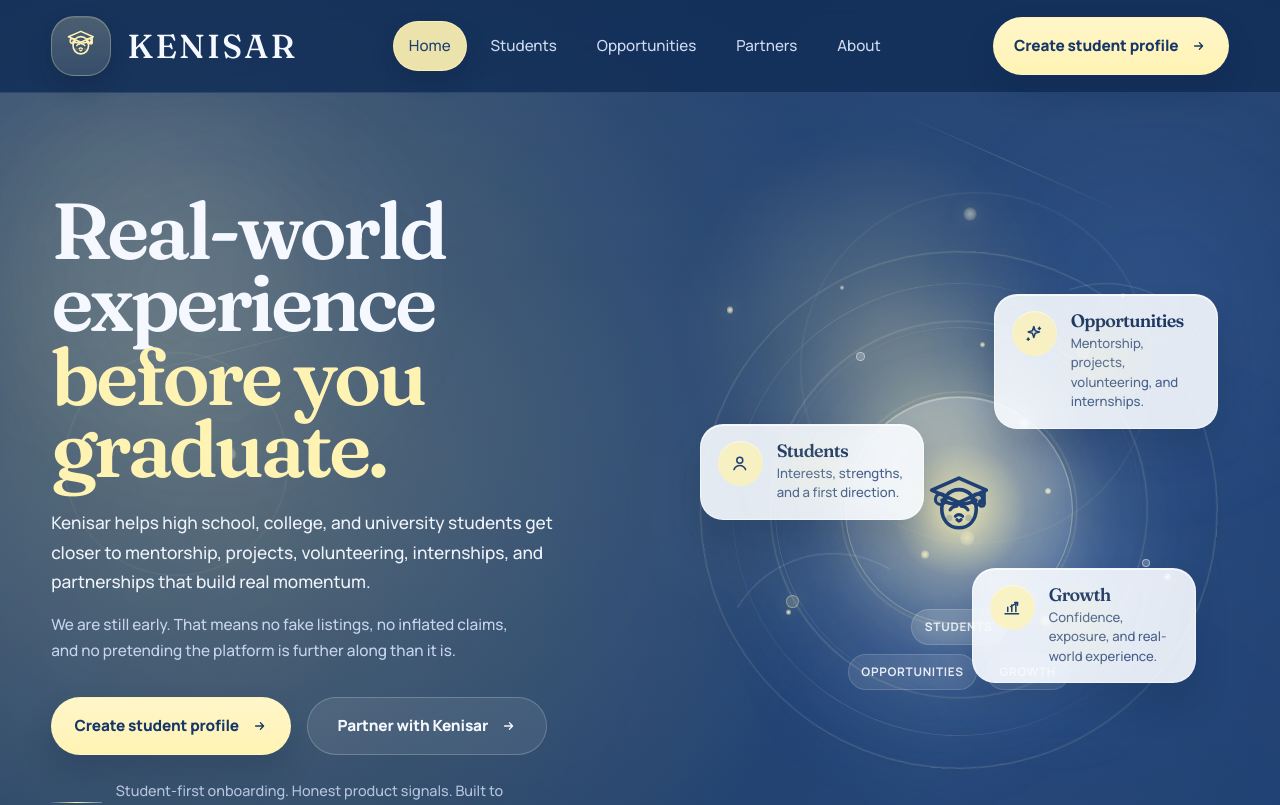
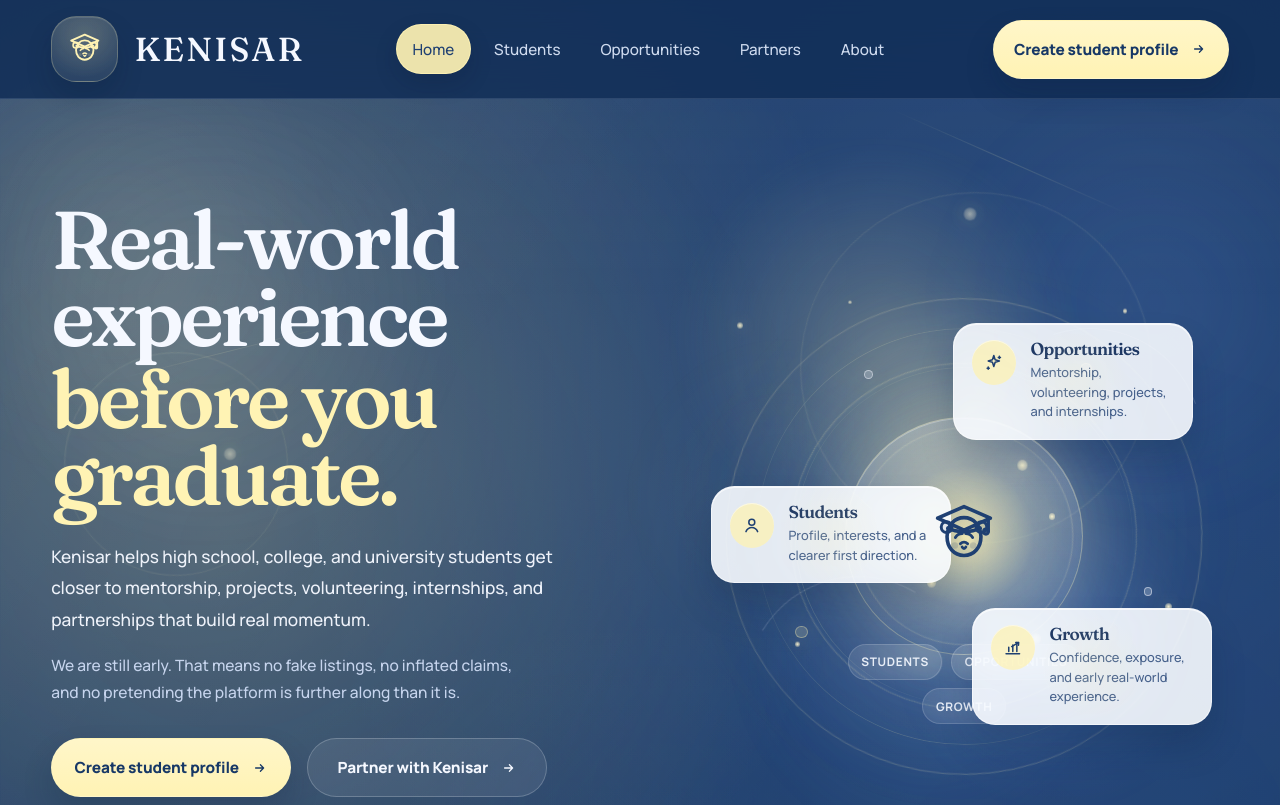
Before and after one commit to Bhanu099-07/kenisar-off, a React (Vite) app: page / in a window 1280 px wide. Shown: the top 805 px of the page. Built offline with nearby package versions, Linux system fonts and the light colour scheme; no server answers.

Commit message:
Fix logo hero layout and site polish

```diff
--- a/src/App.css
+++ b/src/App.css
@@ -12,6 +12,34 @@
     radial-gradient(circle at 82% 10%, rgba(131, 173, 255, 0.18), transparent 20%),
     radial-gradient(circle at 52% 34%, rgba(255, 243, 180, 0.08), transparent 28%),
     linear-gradient(180deg, #163663 0 64rem, #f7f8fb 64rem 100%);
+}
+
+.page-shell--students {
+  background:
+    radial-gradient(circle at 14% 8%, rgba(255, 243, 180, 0.26), transparent 18%),
+    radial-gradient(circle at 84% 12%, rgba(149, 188, 255, 0.18), transparent 18%),
+    linear-gradient(180deg, #1a447c 0 39rem, #f7f8fb 39rem 100%);
+}
+
+.page-shell--opportunities {
+  background:
+    radial-gradient(circle at 12% 10%, rgba(255, 243, 180, 0.22), transparent 18%),
+    radial-gradient(circle at 88% 14%, rgba(149, 188, 255, 0.16), transparent 16%),
+    linear-gradient(180deg, #18406f 0 37rem, #f5f7fc 37rem 100%);
+}
+
+.page-shell--partners {
+  background:
+    radial-gradient(circle at 16% 8%, rgba(255, 243, 180, 0.2), transparent 18%),
+    radial-gradient(circle at 84% 10%, rgba(138, 182, 255, 0.18), transparent 20%),
+    linear-gradient(180deg, #173b69 0 40rem, #f6f8fd 40rem 100%);
+}
+
+.page-shell--about {
+  background:
+    radial-gradient(circle at 18% 8%, rgba(255, 243, 180, 0.24), transparent 16%),
+    radial-gradient(circle at 84% 12%, rgba(152, 194, 255, 0.14), transparent 18%),
+    linear-gradient(180deg, #1b467f 0 36rem, #f7f8fb 36rem 100%);
 }
 
 .site-header,
@@ -56,26 +84,29 @@
   display: inline-flex;
   align-items: center;
   justify-content: center;
-  width: 3.35rem;
-  height: 3.35rem;
-  border-radius: 1.2rem;
-  border: 1px solid rgba(255, 243, 180, 0.28);
-  background:
-    linear-gradient(180deg, rgba(255, 243, 180, 0.18), rgba(255, 243, 180, 0.08)),
-    rgba(245, 248, 255, 0.06);
+  width: 3.9rem;
+  height: 3.9rem;
+  padding: 0.42rem;
+  border-radius: 1.45rem;
+  border: 1px solid rgba(255, 243, 180, 0.24);
+  background:
+    radial-gradient(circle at 50% 35%, rgba(255, 243, 180, 0.16), transparent 72%),
+    linear-gradient(180deg, rgba(255, 243, 180, 0.12), rgba(255, 243, 180, 0.04)),
+    rgba(245, 248, 255, 0.05);
   box-shadow:
     inset 0 1px 0 rgba(255, 255, 255, 0.1),
-    0 12px 24px rgba(8, 21, 44, 0.22);
+    0 14px 26px rgba(8, 21, 44, 0.18);
 }
 
 .brand-mark {
-  width: 2.35rem;
-  height: 2.35rem;
+  width: 3rem;
+  height: 3rem;
   display: inline-flex;
   align-items: center;
   justify-content: center;
   flex: 0 0 auto;
   color: var(--color-accent);
+  transform: translateY(1px);
 }
 
 .brand-copy {
@@ -324,7 +355,7 @@
 }
 
 .section--narrow {
-  max-width: 58rem;
+  max-width: 64rem;
   margin-inline: auto;
 }
 
@@ -677,6 +708,18 @@
 
 .footer-brand .brand {
   margin-bottom: 1rem;
+}
+
+.footer-brand .brand-mark-shell {
+  width: 4.45rem;
+  height: 4.45rem;
+  padding: 0.5rem;
+  border-radius: 1.65rem;
+}
+
+.footer-brand .brand-mark {
+  width: 3.35rem;
+  height: 3.35rem;
 }
 
 .footer-brand p,
@@ -771,6 +814,30 @@
       linear-gradient(180deg, #163663 0 58rem, #f7f8fb 58rem 100%);
   }
 
+  .page-shell--students {
+    background:
+      radial-gradient(circle at 18% 8%, rgba(255, 243, 180, 0.22), transparent 18%),
+      linear-gradient(180deg, #1a447c 0 34rem, #f7f8fb 34rem 100%);
+  }
+
+  .page-shell--opportunities {
+    background:
+      radial-gradient(circle at 18% 8%, rgba(255, 243, 180, 0.2), transparent 18%),
+      linear-gradient(180deg, #18406f 0 34rem, #f5f7fc 34rem 100%);
+  }
+
+  .page-shell--partners {
+    background:
+      radial-gradient(circle at 18% 8%, rgba(255, 243, 180, 0.2), transparent 18%),
+      linear-gradient(180deg, #173b69 0 35rem, #f6f8fd 35rem 100%);
+  }
+
+  .page-shell--about {
+    background:
+      radial-gradient(circle at 18% 8%, rgba(255, 243, 180, 0.2), transparent 18%),
+      linear-gradient(180deg, #1b467f 0 33rem, #f7f8fb 33rem 100%);
+  }
+
   .hero,
   .section,
   .page-hero,
@@ -830,8 +897,8 @@
 .page--home .hero--cinematic {
   position: relative;
   min-height: calc(100svh - 5rem);
-  grid-template-columns: minmax(0, 1.02fr) minmax(20rem, 0.98fr);
-  gap: clamp(3rem, 6vw, 6rem);
+  grid-template-columns: minmax(0, 1.04fr) minmax(22rem, 0.96fr);
+  gap: clamp(3.4rem, 6vw, 6.8rem);
   align-items: center;
   padding-top: clamp(3.75rem, 8vw, 6.5rem);
   padding-bottom: clamp(4.75rem, 8vw, 6rem);
@@ -866,37 +933,38 @@
 .page--home .hero__copy--cinematic {
   position: relative;
   z-index: 2;
-  max-width: 40rem;
+  max-width: 41rem;
+  padding-right: 0.25rem;
 }
 
 .page--home .hero__copy--cinematic h1 {
-  max-width: 11ch;
-  margin-bottom: 1.5rem;
-  font-size: clamp(3.5rem, 6.2vw, 6rem);
-  line-height: 0.9;
+  max-width: 9.6ch;
+  margin-bottom: 1.7rem;
+  font-size: clamp(3.7rem, 6.4vw, 6.15rem);
+  line-height: 0.94;
   letter-spacing: -0.045em;
 }
 
 .page--home .hero__copy--cinematic h1 span {
   display: block;
-  margin-top: 0.18rem;
+  margin-top: 0.28rem;
   color: var(--color-accent);
 }
 
 .page--home .hero__lead--cinematic {
   max-width: 34rem;
-  margin-bottom: 0.95rem;
+  margin-bottom: 1.05rem;
   color: rgba(245, 248, 255, 0.96);
   font-size: 1.08rem;
-  line-height: 1.72;
+  line-height: 1.82;
 }
 
 .page--home .hero__note--cinematic {
   max-width: 30rem;
   margin-bottom: 0;
   color: rgba(204, 218, 242, 0.96);
-  font-size: 0.96rem;
-  line-height: 1.7;
+  font-size: 0.97rem;
+  line-height: 1.75;
 }
 
 .page--home .button-row--hero-cinematic {
@@ -912,7 +980,7 @@
   display: inline-flex;
   align-items: center;
   gap: 0.85rem;
-  margin-top: 1.55rem;
+  margin-top: 1.8rem;
   max-width: 29rem;
 }
 
@@ -933,9 +1001,10 @@
 .page--home .hero-scene {
   position: relative;
   z-index: 2;
-  min-height: 38rem;
+  min-height: 40rem;
   display: grid;
   place-items: center;
+  padding-inline: 1rem;
 }
 
 .page--home .hero-scene__mesh,
@@ -1014,12 +1083,13 @@
 
 .page--home .orbit-system {
   position: relative;
-  width: min(100%, 38rem);
+  width: min(100%, 39.5rem);
   aspect-ratio: 1 / 1;
   display: grid;
   place-items: center;
   transform: translateY(calc(var(--scroll-shift) * 22px));
   transition: transform 220ms ease;
+  margin-inline: auto;
 }
 
 .page--home .orbit-system__ring,
@@ -1115,8 +1185,8 @@
 
 .page--home .orbit-system__core {
   position: relative;
-  width: 14.25rem;
-  height: 14.25rem;
+  width: 14.85rem;
+  height: 14.85rem;
   display: grid;
   place-items: center;
 }
@@ -1137,14 +1207,14 @@
 .page--home .orbit-system__core-logo {
   position: relative;
   z-index: 2;
-  width: 5.75rem;
-  height: 5.75rem;
+  width: 6.25rem;
+  height: 6.25rem;
   color: var(--color-dark);
 }
 
 .page--home .orbit-system__core-copy {
   position: absolute;
-  bottom: -4.1rem;
+  bottom: -4.35rem;
   display: flex;
   gap: 0.55rem;
   flex-wrap: wrap;
@@ -1169,8 +1239,8 @@
   display: grid;
   grid-template-columns: auto 1fr;
   gap: 0.88rem;
-  width: min(14rem, 38vw);
-  padding: 1rem 1rem 1rem 1.05rem;
+  width: min(15rem, 35vw);
+  padding: 1.02rem 1.05rem 1.02rem 1.1rem;
   border-radius: 1.45rem;
   border: 1px solid rgba(255, 255, 255, 0.54);
   background: rgba(248, 251, 255, 0.9);
@@ -1227,30 +1297,31 @@
 }
 
 .page--home .orbit-card h3 {
-  margin-bottom: 0.22rem;
+  margin-bottom: 0.24rem;
   color: var(--color-heading);
-  font-size: 1.12rem;
+  font-size: 1.08rem;
+  line-height: 1.08;
 }
 
 .page--home .orbit-card p {
   color: rgba(52, 81, 127, 0.9);
-  font-size: 0.82rem;
-  line-height: 1.48;
+  font-size: 0.8rem;
+  line-height: 1.55;
 }
 
 .page--home .orbit-card--students {
-  top: 34%;
-  left: 2%;
+  top: 40%;
+  left: -1%;
 }
 
 .page--home .orbit-card--opportunities {
-  top: 10%;
-  right: 2%;
+  top: 7%;
+  right: 4%;
 }
 
 .page--home .orbit-card--growth {
-  right: 6%;
-  bottom: 18%;
+  right: 0;
+  bottom: 12%;
 }
 
 .page--home .section--home-overview,
@@ -1775,7 +1846,7 @@
 @media (max-width: 1100px) {
   .page--home .hero--cinematic {
     grid-template-columns: 1fr;
-    gap: 3rem;
+    gap: 3.25rem;
   }
 
   .page--home .hero-scene {
@@ -1814,36 +1885,36 @@
   }
 
   .page--home .hero__copy--cinematic h1 {
-    font-size: clamp(3rem, 13vw, 4.15rem);
-    max-width: 10ch;
+    font-size: clamp(3.1rem, 13vw, 4.25rem);
+    max-width: 9.2ch;
   }
 
   .page--home .hero-scene {
-    min-height: 30rem;
+    min-height: 28.5rem;
   }
 
   .page--home .orbit-system {
-    width: min(100%, 26rem);
+    width: min(100%, 24.75rem);
   }
 
   .page--home .orbit-system__core {
-    width: 12rem;
-    height: 12rem;
+    width: 11.5rem;
+    height: 11.5rem;
   }
 
   .page--home .orbit-system__core-logo {
-    width: 4.95rem;
-    height: 4.95rem;
+    width: 5.05rem;
+    height: 5.05rem;
   }
 
   .page--home .orbit-system__core-copy {
-    bottom: -3.75rem;
+    bottom: -3.45rem;
   }
 
   .page--home .orbit-card {
-    width: min(11.8rem, 49vw);
+    width: min(11.1rem, 47vw);
     gap: 0.66rem;
-    padding: 0.82rem;
+    padding: 0.8rem;
   }
 
   .page--home .orbit-card h3 {
@@ -1855,18 +1926,18 @@
   }
 
   .page--home .orbit-card--students {
-    top: 44%;
-    left: 2%;
+    top: 45%;
+    left: 0;
   }
 
   .page--home .orbit-card--opportunities {
-    top: 5%;
+    top: 7%;
+    right: 1%;
+  }
+
+  .page--home .orbit-card--growth {
     right: 0;
-  }
-
-  .page--home .orbit-card--growth {
-    right: 2%;
-    bottom: 10%;
+    bottom: 11%;
   }
 
   .page--home .home-stage,
@@ -1919,19 +1990,19 @@
 }
 
 .brand {
-  gap: 1rem;
+  gap: 1.05rem;
 }
 
 .brand-mark-shell {
-  width: 3.75rem;
-  height: 3.75rem;
-  border-radius: 1.45rem;
-  padding: 0.44rem;
+  width: 4.15rem;
+  height: 4.15rem;
+  border-radius: 1.58rem;
+  padding: 0.46rem;
 }
 
 .brand-mark {
-  width: 2.6rem;
-  height: 2.6rem;
+  width: 3.22rem;
+  height: 3.22rem;
 }
 
 .brand-wordmark {
@@ -2134,9 +2205,9 @@
   position: relative;
   display: grid;
   place-items: center;
-  min-height: 24rem;
+  min-height: 25rem;
   margin: 0 clamp(1.25rem, 4vw, 4rem);
-  padding: 4rem clamp(1.5rem, 4vw, 4rem) 3rem;
+  padding: 4.35rem clamp(1.5rem, 4vw, 4rem) 3.2rem;
   overflow: clip;
   border-radius: 0 0 2rem 2rem;
 }
@@ -2148,7 +2219,7 @@
 }
 
 .page-hero__content {
-  max-width: 44rem;
+  max-width: 46rem;
   text-align: center;
 }
 
@@ -2174,14 +2245,14 @@
 }
 
 .page-hero__orb--one {
-  top: 2rem;
-  left: 10%;
+  top: 1.5rem;
+  left: 8%;
   background: radial-gradient(circle, rgba(255, 243, 180, 0.16), transparent 72%);
 }
 
 .page-hero__orb--two {
-  right: 6%;
-  bottom: 2rem;
+  right: 4%;
+  bottom: 1rem;
   background: radial-gradient(circle, rgba(144, 182, 255, 0.16), transparent 72%);
   animation-delay: 2s;
 }
@@ -2193,17 +2264,17 @@
 }
 
 .page-hero__ring--one {
-  top: 2rem;
-  right: 12%;
-  width: 18rem;
-  height: 18rem;
+  top: 1.5rem;
+  right: 10%;
+  width: 19rem;
+  height: 19rem;
 }
 
 .page-hero__ring--two {
-  bottom: -3rem;
-  left: 14%;
-  width: 12rem;
-  height: 12rem;
+  bottom: -2rem;
+  left: 11%;
+  width: 13rem;
+  height: 13rem;
   animation-direction: reverse;
 }
 
@@ -2234,9 +2305,9 @@
 }
 
 .page-hero__line--one {
-  top: 50%;
-  right: 12%;
-  width: 14rem;
+  top: 46%;
+  right: 9%;
+  width: 16rem;
   transform: rotate(-18deg);
 }
 
@@ -2280,8 +2351,114 @@
 
 .page-hero p {
   margin-inline: auto;
-  max-width: 38rem;
+  max-width: 40rem;
   color: rgba(214, 226, 247, 0.9);
+}
+
+.section-panel {
+  position: relative;
+  padding: clamp(1.6rem, 3vw, 2.4rem);
+  border-radius: 1.8rem;
+  overflow: clip;
+}
+
+.section-panel::before {
+  content: '';
+  position: absolute;
+  inset: 0;
+  pointer-events: none;
+}
+
+.section-panel--light {
+  border: 1px solid rgba(31, 64, 114, 0.1);
+  background:
+    radial-gradient(circle at top left, rgba(255, 243, 180, 0.18), transparent 30%),
+    linear-gradient(180deg, rgba(255, 255, 255, 0.98), rgba(246, 249, 255, 0.96));
+  box-shadow: 0 22px 40px rgba(29, 56, 96, 0.08);
+}
+
+.section-panel--light::before {
+  background: linear-gradient(135deg, rgba(255, 255, 255, 0.24), transparent 38%);
+}
+
+.section-panel--dark {
+  border: 1px solid rgba(215, 229, 252, 0.12);
+  background:
+    linear-gradient(180deg, rgba(24, 55, 99, 0.98), rgba(21, 50, 92, 0.98)),
+    linear-gradient(135deg, rgba(255, 255, 255, 0.04), transparent 38%);
+  box-shadow: 0 28px 54px rgba(11, 28, 58, 0.16);
+}
+
+.section-panel--dark::before {
+  background:
+    radial-gradient(circle at 14% 18%, rgba(255, 243, 180, 0.12), transparent 24%),
+    linear-gradient(135deg, rgba(255, 255, 255, 0.03), transparent 44%);
+}
+
+.section-panel--dark .section-heading,
+.section-panel--dark .section-intro {
+  position: relative;
+  z-index: 1;
+}
+
+.section-panel--dark .section-heading {
+  color: var(--color-text-primary);
+}
+
+.section-panel--dark .section-intro {
+  color: rgba(214, 226, 247, 0.86);
+}
+
+.page-cluster,
+.page-stack {
+  display: grid;
+  gap: 1.2rem;
+}
+
+.page-cluster--opportunities {
+  grid-template-columns: minmax(0, 1.16fr) minmax(18rem, 0.84fr);
+  align-items: stretch;
+}
+
+.page-stack {
+  gap: 1.35rem;
+}
+
+.content-card--support,
+.page-intro-card {
+  height: 100%;
+}
+
+.content-card--support p,
+.page-intro-card p {
+  margin-bottom: 1rem;
+}
+
+.detail-list {
+  display: grid;
+  gap: 0.8rem;
+  margin: 0;
+  padding: 0;
+  list-style: none;
+}
+
+.detail-list li {
+  position: relative;
+  padding-left: 1.15rem;
+  color: var(--color-muted);
+  line-height: 1.62;
+}
+
+.detail-list li::before {
+  content: '';
+  position: absolute;
+  left: 0;
+  top: 0.72rem;
+  width: 0.42rem;
+  height: 0.42rem;
+  border-radius: 50%;
+  background: var(--color-accent);
+  box-shadow: 0 0 14px rgba(255, 243, 180, 0.28);
 }
 
 .motion-magnetic {
@@ -2426,14 +2603,14 @@
 
 @media (max-width: 720px) {
   .brand-mark-shell {
-    width: 3.15rem;
-    height: 3.15rem;
-    padding: 0.34rem;
+    width: 3.55rem;
+    height: 3.55rem;
+    padding: 0.36rem;
   }
 
   .brand-mark {
-    width: 2.18rem;
-    height: 2.18rem;
+    width: 2.8rem;
+    height: 2.8rem;
   }
 
   .page-hero {
@@ -2457,6 +2634,15 @@
   .shell-atmosphere__orb--two {
     width: 18rem;
     height: 18rem;
+  }
+
+  .page-cluster--opportunities {
+    grid-template-columns: 1fr;
+  }
+
+  .section-panel {
+    padding: 1.35rem;
+    border-radius: 1.55rem;
   }
 }
 
--- a/src/components/layout/SiteFooter.jsx
+++ b/src/components/layout/SiteFooter.jsx
@@ -43,8 +43,8 @@
       </div>
 
       <div className="footer-column">
-        <h3>Status</h3>
-        <p>Opportunities coming soon.</p>
+        <h3>Contact</h3>
+        <p>Contact details coming soon.</p>
         <p>We are building with students and organizations.</p>
       </div>
     </footer>
--- a/src/components/ui/Brand.jsx
+++ b/src/components/ui/Brand.jsx
@@ -1,23 +1,23 @@
 export function BrandMark() {
   return (
-    <svg viewBox="0 0 64 64" preserveAspectRatio="xMidYMid meet" aria-hidden="true">
-      <g fill="none" stroke="currentColor" strokeLinecap="round" strokeLinejoin="round">
-        <path strokeWidth="2.5" d="M13 18.2 32 9.8l19 8.4-19 8.5-19-8.5Z" />
-        <path strokeWidth="2.5" d="M20.2 25.3c3.1 1.6 7.3 2.6 11.8 2.6 4.4 0 8.6-1 11.8-2.6" />
-        <path strokeWidth="2.5" d="M49.4 18.3v9.1" />
-        <path strokeWidth="2.3" d="M49.4 27.4c0 1.1-.7 1.9-1.6 1.9s-1.6-.8-1.6-1.9.7-1.9 1.6-1.9 1.6.8 1.6 1.9Z" />
+    <svg viewBox="0 0 72 72" preserveAspectRatio="xMidYMid meet" aria-hidden="true">
+      <g fill="none" stroke="currentColor" strokeLinecap="round" strokeLinejoin="round" transform="translate(4 5)">
+        <path strokeWidth="2.6" d="M13 18.2 32 9.8l19 8.4-19 8.5-19-8.5Z" />
+        <path strokeWidth="2.6" d="M20.3 25.4c3.1 1.6 7.3 2.5 11.7 2.5s8.6-.9 11.7-2.5" />
+        <path strokeWidth="2.6" d="M49.4 18.4v9.4" />
+        <path strokeWidth="2.35" d="M49.4 27.8c0 1-.7 1.8-1.6 1.8s-1.6-.8-1.6-1.8.7-1.8 1.6-1.8 1.6.8 1.6 1.8Z" />
         <path
-          strokeWidth="2.5"
-          d="M20 31.2c0-8 5.4-13.4 12-13.4s12 5.4 12 13.4c0 7.4-4.7 13.2-12 13.2s-12-5.8-12-13.2Z"
+          strokeWidth="2.6"
+          d="M19.8 31.5c0-8.2 5.5-13.7 12.2-13.7s12.2 5.5 12.2 13.7c0 7.6-4.8 13.5-12.2 13.5s-12.2-5.9-12.2-13.5Z"
         />
-        <circle cx="19.3" cy="24.5" r="3.7" fill="currentColor" fillOpacity="0.1" strokeWidth="2.2" />
-        <circle cx="44.7" cy="24.5" r="3.7" fill="currentColor" fillOpacity="0.1" strokeWidth="2.2" />
-        <path strokeWidth="2.2" d="M25.8 31.9c1.1-1.7 2.7-2.6 4.8-2.6" />
-        <path strokeWidth="2.2" d="M38.2 31.9c-1.1-1.7-2.7-2.6-4.8-2.6" />
-        <path strokeWidth="2.2" d="M29.5 36.4c.7-.8 1.6-1.2 2.5-1.2.9 0 1.8.4 2.5 1.2" />
-        <path strokeWidth="2.2" d="M30.6 38.7c.5.7.9 1 1.4 1 .5 0 .9-.3 1.4-1" />
-        <circle cx="25.3" cy="37.5" r="2.2" fill="currentColor" fillOpacity="0.18" stroke="none" />
-        <circle cx="38.7" cy="37.5" r="2.2" fill="currentColor" fillOpacity="0.18" stroke="none" />
+        <circle cx="19.5" cy="24.6" r="3.9" fill="currentColor" fillOpacity="0.08" strokeWidth="2.15" />
+        <circle cx="44.5" cy="24.6" r="3.9" fill="currentColor" fillOpacity="0.08" strokeWidth="2.15" />
+        <path strokeWidth="2.1" d="M25.8 32c1.1-1.8 2.8-2.7 4.9-2.7" />
+        <path strokeWidth="2.1" d="M38.2 32c-1.1-1.8-2.8-2.7-4.9-2.7" />
+        <path strokeWidth="2.1" d="M29.4 36.6c.8-.8 1.7-1.2 2.6-1.2.9 0 1.8.4 2.6 1.2" />
+        <path strokeWidth="2.1" d="M30.7 39c.4.7.8 1 1.3 1 .5 0 .9-.3 1.3-1" />
+        <circle cx="25.4" cy="37.8" r="2.35" fill="currentColor" fillOpacity="0.16" stroke="none" />
+        <circle cx="38.6" cy="37.8" r="2.35" fill="currentColor" fillOpacity="0.16" stroke="none" />
       </g>
     </svg>
   )
--- a/src/components/ui/FormStatus.jsx
+++ b/src/components/ui/FormStatus.jsx
@@ -19,7 +19,7 @@
   if (status === 'loading') {
     return (
       <div className="form-status form-status--loading" role="status" aria-live="polite">
-        <p>Submitting…</p>
+        <p>Submitting...</p>
       </div>
     )
   }
--- a/src/forms/ContactForm.jsx
+++ b/src/forms/ContactForm.jsx
@@ -131,7 +131,7 @@
       </label>
 
       <button type="submit" className="button button--filled button--submit" disabled={status === 'loading'}>
-        <span>{status === 'loading' ? 'Submitting…' : 'Send message'}</span>
+        <span>{status === 'loading' ? 'Submitting...' : 'Send message'}</span>
         <ArrowIcon />
       </button>
     </form>
--- a/src/forms/PartnerInterestForm.jsx
+++ b/src/forms/PartnerInterestForm.jsx
@@ -172,7 +172,7 @@
       </label>
 
       <button type="submit" className="button button--accent button--submit" disabled={status === 'loading'}>
-        <span>{status === 'loading' ? 'Submitting…' : 'Partner with Kenisar'}</span>
+        <span>{status === 'loading' ? 'Submitting...' : 'Partner with Kenisar'}</span>
         <ArrowIcon />
       </button>
     </form>
--- a/src/pages/AboutPage.jsx
+++ b/src/pages/AboutPage.jsx
@@ -15,7 +15,7 @@
       />
 
       <section className="section section--narrow" data-reveal="section">
-        <div className="content-stack">
+        <div className="content-stack section-panel section-panel--light">
           {aboutSections.map((section) => (
             <ContentCard key={section.title} title={section.title} description={section.description} variant="light" />
           ))}
@@ -23,12 +23,14 @@
       </section>
 
       <section className="section section--narrow" id="contact" data-reveal="section">
+        <div className="section-panel section-panel--light">
           <SectionLabel>Contact</SectionLabel>
           <h2 className="section-heading">Get in touch.</h2>
           <p className="section-intro">
             Have a question about Kenisar? Send us a message and we will get back to you.
           </p>
           <ContactForm />
+        </div>
       </section>
     </div>
   )
--- a/src/pages/HomePage.jsx
+++ b/src/pages/HomePage.jsx
@@ -63,19 +63,19 @@
 const orbitCards = [
   {
     title: 'Students',
-    description: 'Interests, strengths, and a first direction.',
+    description: 'Profile, interests, and a clearer first direction.',
     icon: 'person',
     className: 'orbit-card--students',
   },
   {
     title: 'Opportunities',
-    description: 'Mentorship, projects, volunteering, and internships.',
+    description: 'Mentorship, volunteering, projects, and internships.',
     icon: 'spark',
     className: 'orbit-card--opportunities',
   },
   {
     title: 'Growth',
-    description: 'Confidence, exposure, and real-world experience.',
+    description: 'Confidence, exposure, and early real-world experience.',
     icon: 'growth',
     className: 'orbit-card--growth',
   },
```
Also changed, not shown: src/pages/OpportunitiesPage.jsx (+19 -3 lines), src/pages/PartnersPage.jsx (+20 -4 lines). Lines whose indentation alone changed are shown as unchanged.
